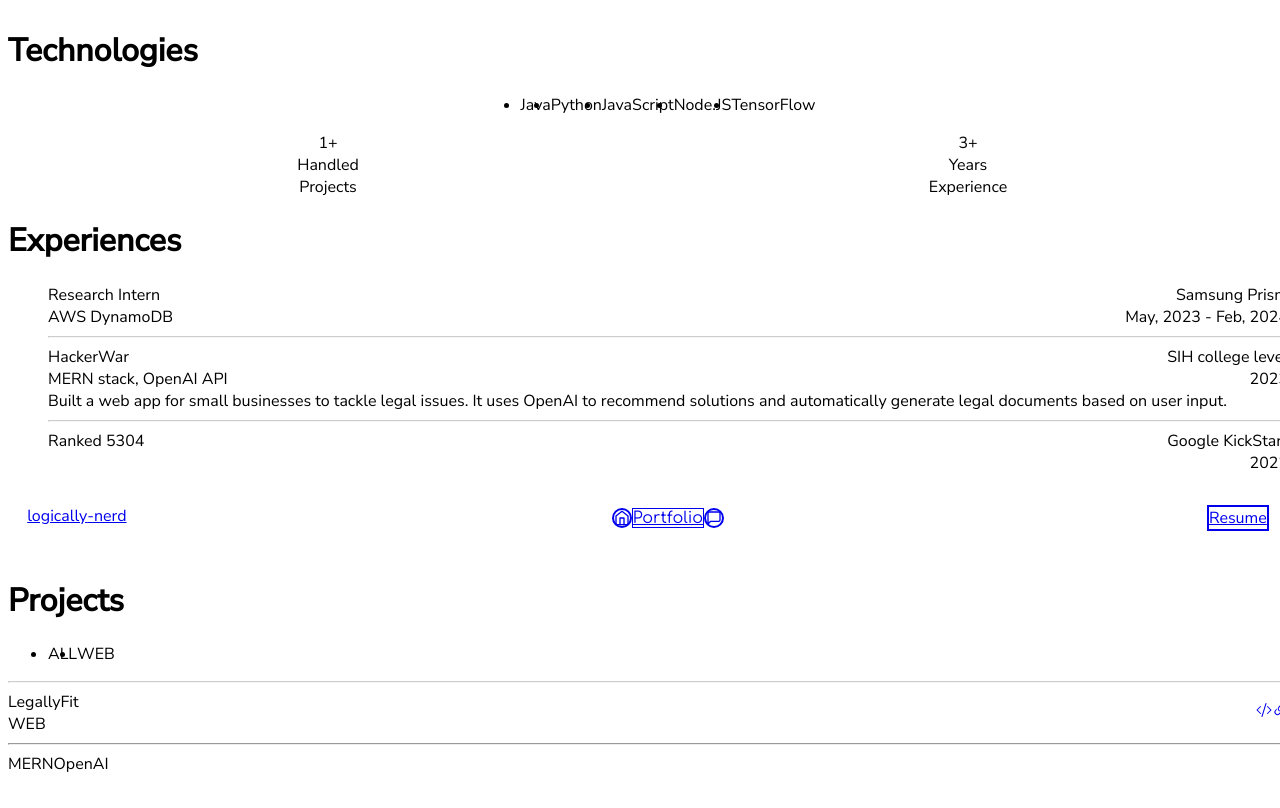
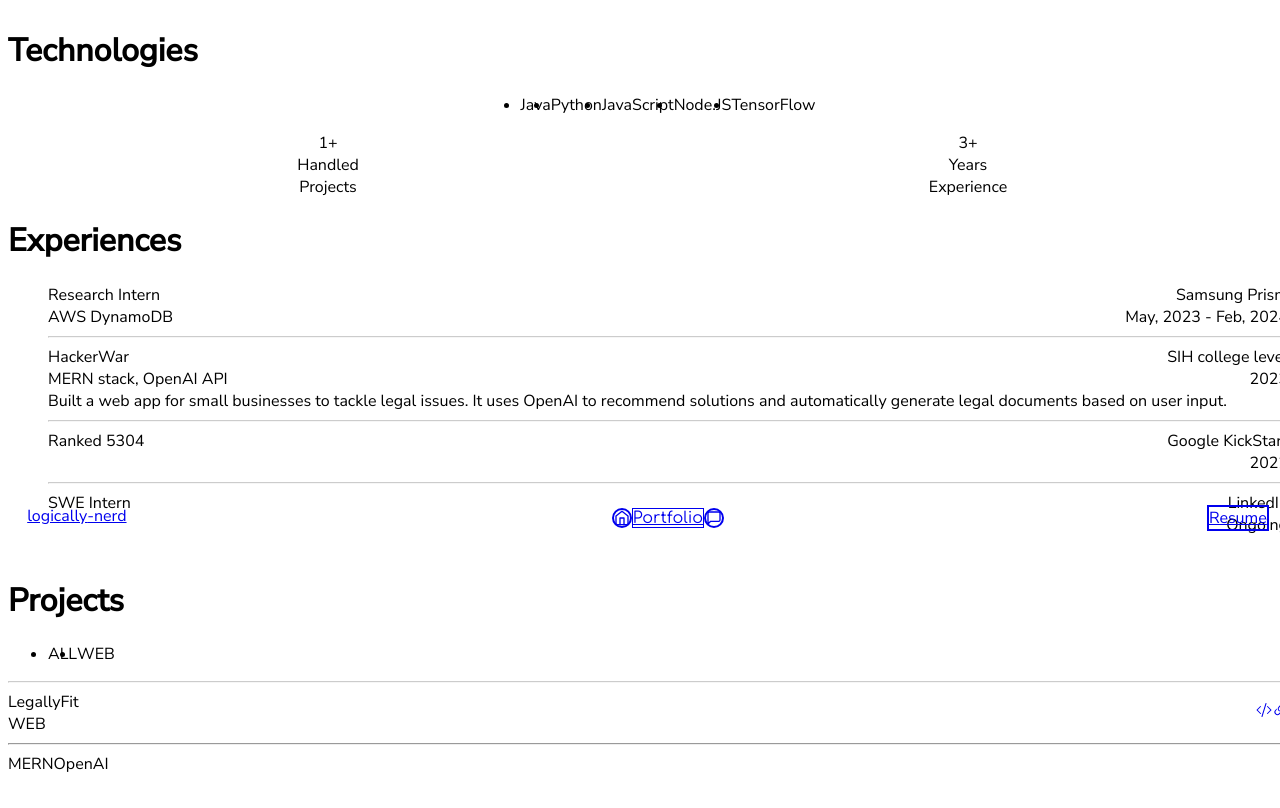
Before and after one commit to logically-nerd/logically-nerd.github.io, a Next.js app: page /portfolio in a window 1280 px wide. Shown: the top 808 px of the page. Built offline with nearby package versions, Linux system fonts and the light colour scheme.

Commit message:
experience update

```diff
--- a/src/data/expData.js
+++ b/src/data/expData.js
@@ -1,10 +1,10 @@
 const expData = [
-    // {
-    //     job: "SWE Intern",
-    //     company: "LinkedIn",
-    //     tech: "",
-    //     time: "May - July, 2024"
-    // },
+    {
+        job: "SWE Intern",
+        company: "LinkedIn",
+        tech: "",
+        time: "Ongoing"
+    },
     {
         job: "Ranked 5304",
         company: "Google KickStart",
```
